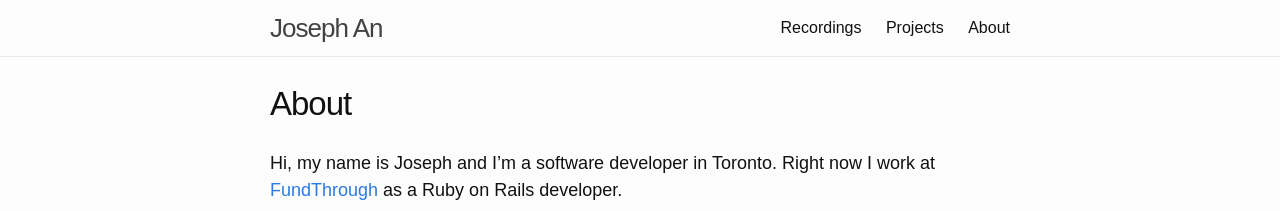
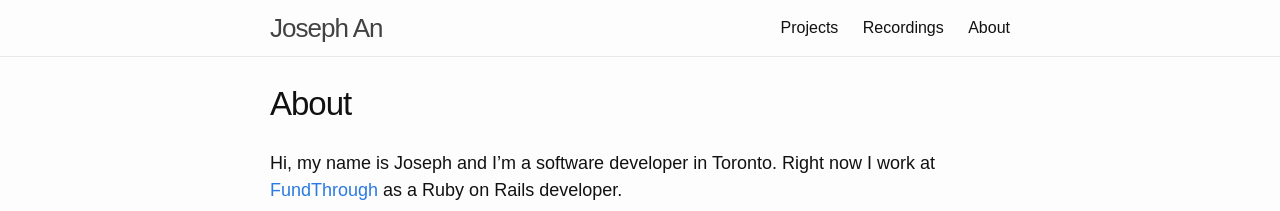
Before and after one commit to josephan/josephan.github.io, a Jekyll site: the page built from about.md, in a window 1280 px wide. Shown: the top 211 px of the page. Built offline with Jekyll 4.4.1, drawn with Linux system fonts in a browser that asks for light colours.

Commit message:
Move navbar ordering

```diff
--- a/_includes/header.html
+++ b/_includes/header.html
@@ -19,8 +19,8 @@
           <a class="page-link" href="{{ page.url | prepend: site.baseurl }}">{{ page.title }}</a>
           {% endif %}
         {% endfor %} -->
+        <a class="page-link" href="/projects/">Projects</a>
         <a class="page-link" href="/recordings/">Recordings</a>
-        <a class="page-link" href="/projects/">Projects</a>
         <a class="page-link" href="/about/">About</a>
       </div>
     </nav>
```
